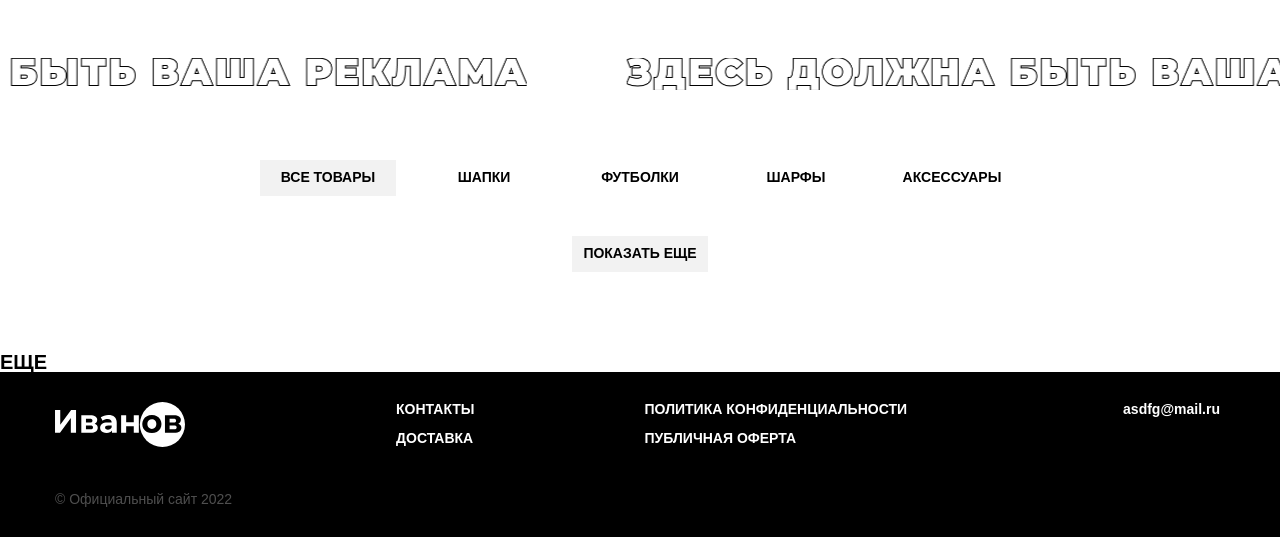
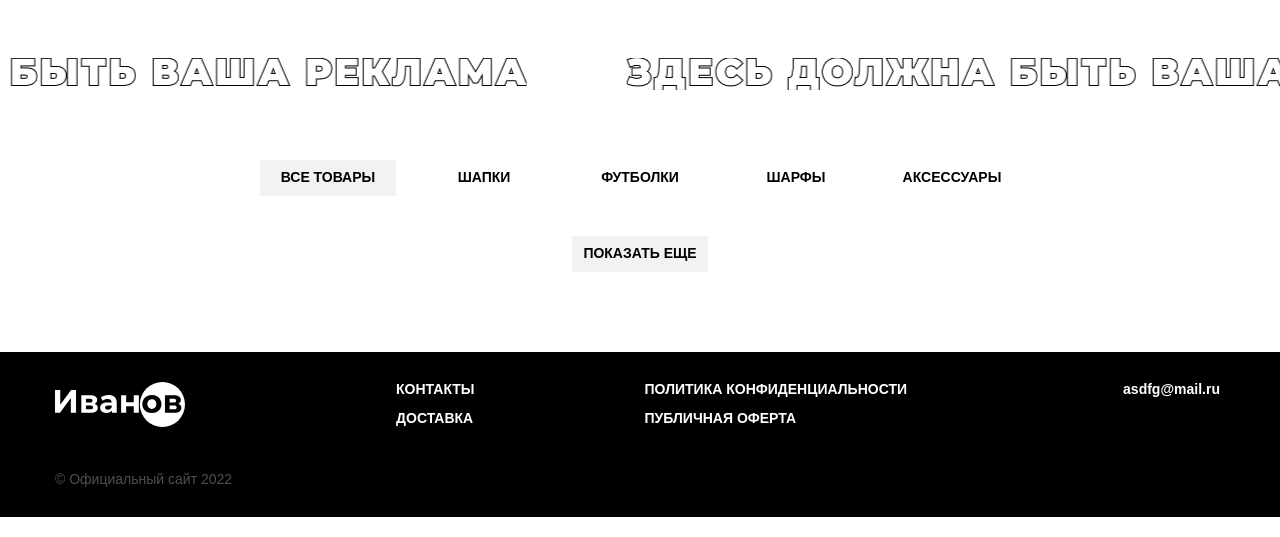
Before and after one commit to olga-evdokimova/shop-template, a website built with webpack: page src/index.html in a window 1280 px wide. Shown: the part 582-1119 px from the top of the page. Built offline with nearby package versions, Linux system fonts and the light colour scheme; no server answers; files whose address does not match are found by name.

Commit message:
убрала еще

```diff
--- a/src/index.html
+++ b/src/index.html
@@ -11,7 +11,6 @@
 			@@include('html/_first-screen.htm',{})
 			@@include('html/_banner.htm',{})
 			@@include('html/_content.htm',{})
-			<h3>еще</h3>
 		</main>
 		@@include('html/_footer.htm',{})
 	</div>
```
